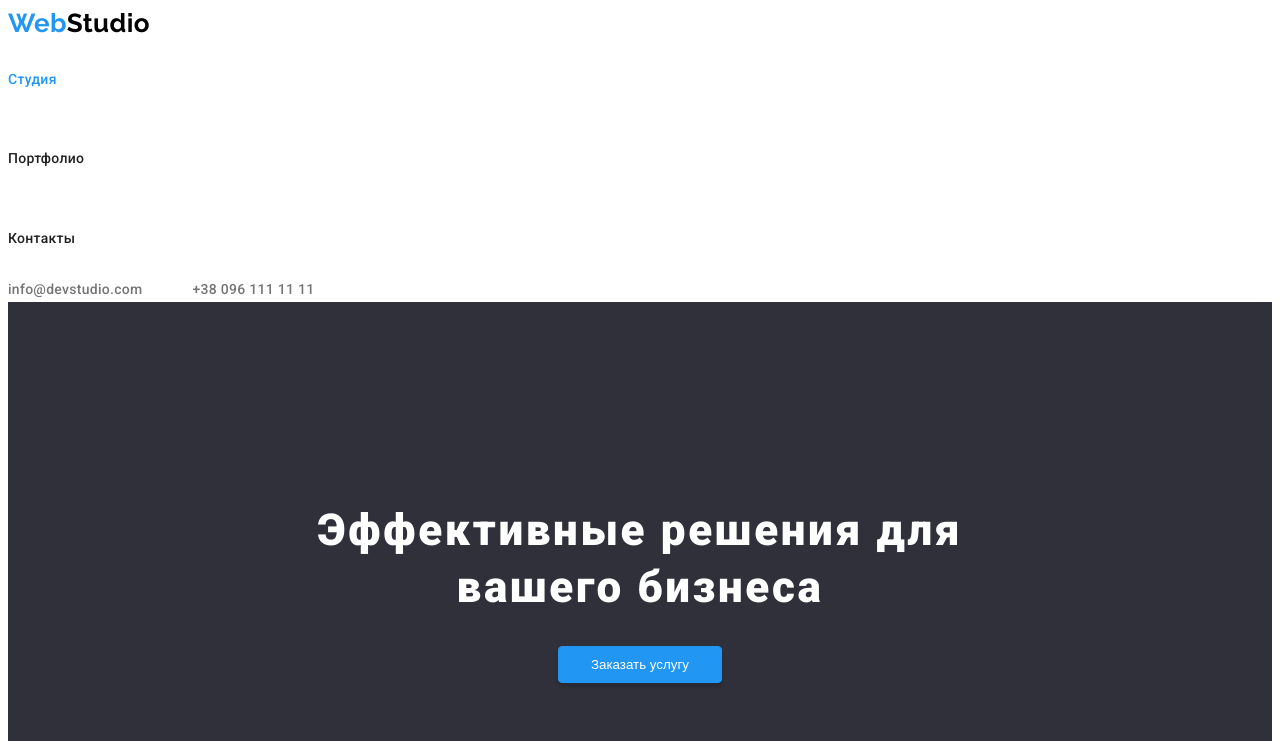
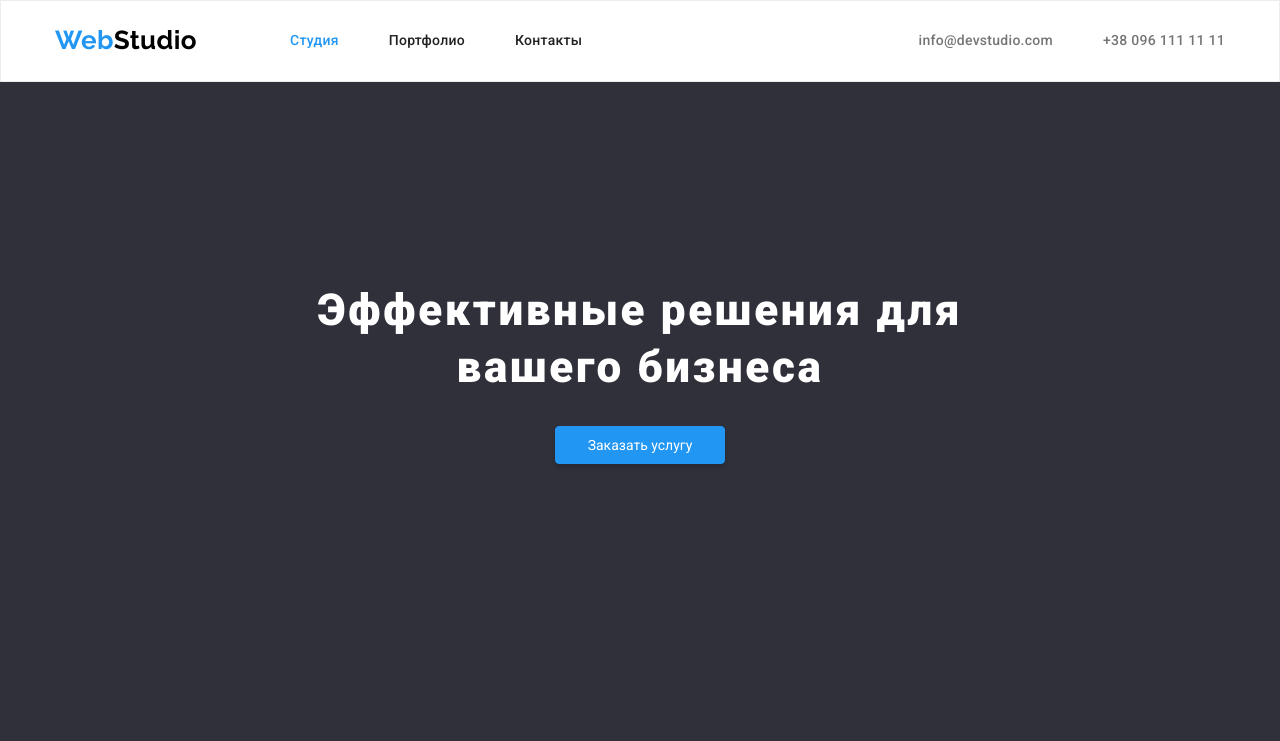
Before and after one commit to Tokarchyk/goit-markup-hw-02, a plain HTML site: page index.html in a window 1280 px wide. Shown: the top 741 px of the page. Drawn offline with nearby package versions, Linux system fonts and the light colour scheme.

Commit message:
Добавил новые классы

```diff
--- a/index.html
+++ b/index.html
@@ -7,30 +7,36 @@
         <title>Studio</title>
         <link href="https://fonts.googleapis.com/css2?family=Raleway:wght@700&family=Roboto:wght@400;500;700;900&display=swap"
             rel="stylesheet">
+            <link rel="stylesheet" href="https://cdnjs.cloudflare.com/ajax/libs/modern-normalize/1.1.0/modern-normalize.min.css">
             <link rel="stylesheet" href="./css/styles.css">
     </head>
 
     <body>
         <!--Шапка-->
-        <header>
-            <nav class="header">
+        <header class="hide">
+            <div class="container main-nav">
+                <nav class="header main-nav">
                     <a href="#" class="logo-header"><span class="web">Web</span>Studio</a>
-                <ul class="site-nav list ">
+                    <ul class="site-nav list main-nav">
                         <li class="site-nav-item"><a href="./index.html" class="site-nav-link link current">Студия</a></li>
                         <li class="site-nav-item"><a href="./portfolio.html" class="site-nav-link link">Портфолио</a></li>
                         <li class="site-nav-item"><a href="" class="site-nav-link link">Контакты</a></li>
                     </ul>
-
                 </nav>
-            <ul class="contacts list ">
+                    <ul class="contacts list main-nav">
                         <li class="contacts-item">
                             <a href="mailto:info@devstudio.com" class=" contacts-link">info@devstudio.com</a>
                         </li>
-                <li><a href="tel:+380961111111" class="contacts-link">+38 096 111 11 11</a>
+                        <li class="contacts-item"><a href="tel:+380961111111" class="contacts-link">+38 096 111 11 11</a>
                         </li>
                     </ul>
+            </div>
+
+
 
         </header>
+
+
         <!--Главное изображение-->
         <main>
                         <section class="hero">
@@ -39,7 +45,8 @@
                         </section>
                     <!--Наши приемущевства-->
                     <section class="features">
-                        <ul class="features-nav list">
+                        <div class="container">
+                            <ul class="features-nav list main-nav">
                                 <li class="features-item">
                                     <h3 class="features-title">Внимание к деталям</h3>
                                     <p class="features-desc">Идейные соображения, а также начало повседневной работы по формированию позиции.</p>
@@ -57,14 +64,16 @@
                                     <p class="features-desc">Значимость этих проблем настолько очевидна, что реализация плановых заданий.</p>
                                 </li>
                             </ul>
+                        </div>
                     </section>
                     <!--Чем мы занимаемся-->
                     <section class="works">
+                        <div class="container">
                             <h2 class="works-title">Чем мы занимаемся</h2>
                             <ul class="works-nav">
                                 <li class="works-item list">
                                     <img src="./images/img1.jpg" alt="Человек печатает на клавиатуре и смотрит в планшет" width="370">
-                            </li >
+                                </li>
                                 <li class="works-item list">
                                     <img src="./images/img2.jpg" alt="Девушка держит в руке смартфон и печатает на ноутбуке" width="370">
                                 </li>
@@ -72,11 +81,13 @@
                                     <img src="./images/img3.jpg" alt="Девушка рисует на планшете" width="370">
                                 </li>
                             </ul>
+                        </div>
                     </section>
                     <!--Описание нашей команды-->
                     <section class="section-team">
+                        <div class="container">
                             <h2 class="section-title">Наша команда</h2>
-                        <ul class="team">
+                            <ul class="team main-nav">
                                 <li class="team-item list">
                                     <img src="./images/img4.jpg" alt="Мужчина в очках" width="270">
                                     <h3 class="team-title">Игорь Демьяненко</h3>
@@ -98,10 +109,12 @@
                                     <p class="team-text">UI Designer</p>
                                 </li>
                             </ul>
+                        </div>
                     </section>
         </main>
         <!--Подвал-->
         <footer class="footer">
+            <div class="container">
                 <a href="#" class="logo-footer">Web<span class="studio">Studio</span></a>
                 <address class="footer-nav link">
                     <ul class="footer-nav-list">
@@ -115,6 +128,7 @@
                             <a href="tel:+380991111111" class="footer-link">+38 099 111 11 11</a>
                         </li>
                     </ul>
+            </div>
 
             </address>
         </footer>
```
Lines whose indentation alone changed are shown as unchanged.
